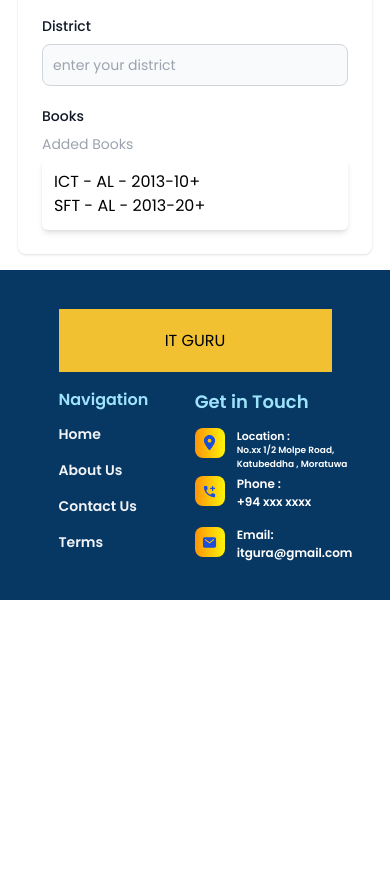
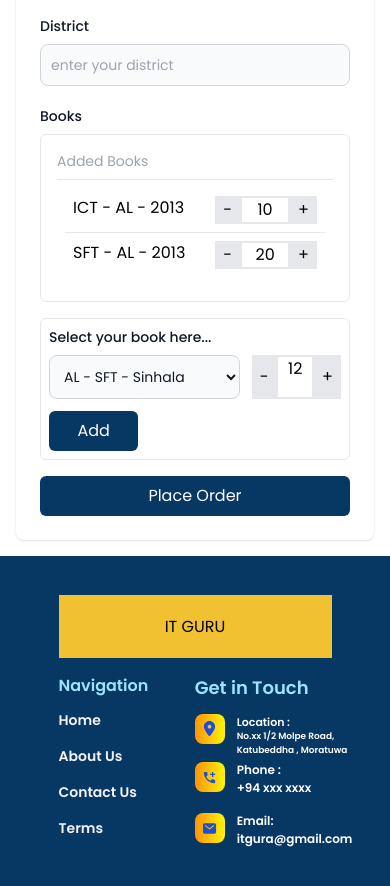
Before and after one commit to IT-Guru-Books-Store/ecomm-app-user, a Next.js app: page /wholesale-request in a window 390 px wide. Shown: the part 820-1706 px from the top of the page. Before the commit the page ends 1420 px from the top, so only its background shows below. Built offline with nearby package versions, Linux system fonts and the light colour scheme.

Commit message:
adding wholesale order request step.

```diff
--- a/components/wholesale-request/wholesale-content/WholesaleOrderDetails.js
+++ b/components/wholesale-request/wholesale-content/WholesaleOrderDetails.js
@@ -1,12 +1,17 @@
 import React from "react";
 import WholesaleOrderDetailsForm from "./order-details/WholesaleOrderDetailsForm";
 import WholeSaleBookList from "./order-details/WholeSaleBookList";
+import WholesaleBookAdder from "./order-details/WholesaleBookAdder";
 
 const WholesaleOrderDetails = () => {
   return (
     <div className="w-full mt-6 shadow rounded-lg p-6 border-spacing-1">
       <WholesaleOrderDetailsForm />
       <WholeSaleBookList />
+      <WholesaleBookAdder />
+      <button className="w-[100%] bg-[#073763] rounded-md text-white p-2">
+        Place Order
+      </button>
     </div>
   );
 };
--- a/components/wholesale-request/wholesale-content/order-details/WholeSaleBookList.js
+++ b/components/wholesale-request/wholesale-content/order-details/WholeSaleBookList.js
@@ -1,41 +1,34 @@
-"use client";
-
-import React, { useEffect, useState } from "react";
+import { addedBookList } from "@/data/dataModels";
+import React from "react";
 
 const WholeSaleBookList = () => {
-  const [bookList, setBookList] = useState([]);
-  useEffect(() => {
-    setBookList([
-      {
-        name: "ICT - AL - 2013",
-        desc: "none",
-        qty: 10,
-      },
-      {
-        name: "SFT - AL - 2013",
-        desc: "none",
-        qty: 20,
-      },
-    ]);
-  }, []);
-
+  const bookList = addedBookList;
   return (
     <div>
       <h3 className="block mb-2 text-sm font-medium text-gray-900 dark:text-white">
         Books
       </h3>
-      <div>
+      <div className="border p-4 rounded-md">
         <p className="block mb-1 text-sm font-normal text-gray-400 dark:text-gray-200">
           Added Books
         </p>
-        <div className="p-3 shadow-md rounded-md">
-          {bookList?.map((book) => {
+        <div className="p-2 border-t mt-2">
+          {bookList?.map((book, index) => {
             return (
-              <div key={book}>
+              <div
+                key={book.id}
+                className={`flex justify-between p-2 ${
+                  index !== bookList.length - 1 ? "border-b" : ""
+                }`}
+              >
                 <span>{book.name}</span>
-                <button>-</button>
-                <span>{book.qty}</span>
-                <button>+</button>
+                <div className="flex">
+                  <button className="bg-gray-200 px-2">-</button>
+                  <span className="w-[50px] flex justify-center border-solid border-2">
+                    {book.qty}
+                  </span>
+                  <button className="bg-gray-200 px-2">+</button>
+                </div>
               </div>
             );
           })}
--- /dev/null
+++ b/components/wholesale-request/wholesale-content/order-details/WholesaleBookAdder.js
@@ -0,0 +1,34 @@
+import React from "react";
+
+const WholesaleBookAdder = () => {
+  return (
+    <div className="my-4 border p-2 rounded-md">
+      <h3 className="block mb-2 text-sm font-medium text-gray-900 dark:text-white">
+        Select your book here...
+      </h3>
+      <div className="grid grid-cols-3 gap-3 sm:grid-cols-4">
+        <select
+          id="business-type"
+          className="col-span-2 bg-gray-50 border border-gray-300 text-gray-900 text-sm rounded-lg focus:ring-blue-500 focus:border-blue-500 block w-full p-2.5 dark:bg-gray-700 dark:border-gray-600 dark:placeholder-gray-400 dark:text-white dark:focus:ring-blue-500 dark:focus:border-blue-500"
+        >
+          <option>AL - SFT - Sinhala</option>
+          <option>AL - SFT - Sinhala</option>
+          <option>AL - SFT - Sinhala</option>
+          <option>AL - SFT - Sinhala</option>
+        </select>
+        <div className="flex justify-between">
+          <button className="bg-gray-200 px-2">-</button>
+          <span className="w-[60px] flex justify-center border-solid border-2">
+            12
+          </span>
+          <button className="bg-gray-200 px-2">+</button>
+        </div>
+        <button className="col-span-1 order-last bg-[#073763] rounded-md text-white p-2">
+          Add
+        </button>
+      </div>
+    </div>
+  );
+};
+
+export default WholesaleBookAdder;
--- a/components/wholesale-request/wholesale-content/order-details/WholesaleOrderDetailsForm.js
+++ b/components/wholesale-request/wholesale-content/order-details/WholesaleOrderDetailsForm.js
@@ -6,7 +6,7 @@ const WholesaleOrderDetailsForm = () => {
       <div className="grid sm:grid-cols-2 gap-x-6 w-full">
         <div className="mb-5">
           <label
-            for="first-name"
+            htmlFor="first-name"
             className="block mb-2 text-sm font-medium text-gray-900 dark:text-white"
           >
             First Name
@@ -21,7 +21,7 @@ const WholesaleOrderDetailsForm = () => {
         </div>
         <div className="mb-5">
           <label
-            for="last-name"
+            htmlFor="last-name"
             className="block mb-2 text-sm font-medium text-gray-900 dark:text-white"
           >
             Last Name
@@ -36,7 +36,7 @@ const WholesaleOrderDetailsForm = () => {
         </div>
         <div className="mb-5">
           <label
-            for="business-type"
+            htmlFor="business-type"
             className="block mb-2 text-sm font-medium text-gray-900 dark:text-white"
           >
             Select your business type
@@ -53,7 +53,7 @@ const WholesaleOrderDetailsForm = () => {
         </div>
         <div className="mb-5">
           <label
-            for="contact-no-1"
+            htmlFor="contact-no-1"
             className="block mb-2 text-sm font-medium text-gray-900 dark:text-white"
           >
             Contact No <spam className="text-[10px] text-gray-400">1</spam>
@@ -68,7 +68,7 @@ const WholesaleOrderDetailsForm = () => {
         </div>
         <div className="mb-5">
           <label
-            for="contact-no-2"
+            htmlFor="contact-no-2"
             className="block mb-2 text-sm font-medium text-gray-900 dark:text-white"
           >
             Contact No <spam className="text-[10px] text-gray-400">2</spam>
@@ -83,7 +83,7 @@ const WholesaleOrderDetailsForm = () => {
         </div>
         <div className="mb-5">
           <label
-            for="address"
+            htmlFor="address"
             className="block mb-2 text-sm font-medium text-gray-900 dark:text-white"
           >
             Address
@@ -98,7 +98,7 @@ const WholesaleOrderDetailsForm = () => {
         </div>
         <div className="mb-5">
           <label
-            for="city"
+            htmlFor="city"
             className="block mb-2 text-sm font-medium text-gray-900 dark:text-white"
           >
             Nearest City
@@ -113,7 +113,7 @@ const WholesaleOrderDetailsForm = () => {
         </div>
         <div className="mb-5">
           <label
-            for="district"
+            htmlFor="district"
             className="block mb-2 text-sm font-medium text-gray-900 dark:text-white"
           >
             District
--- a/data/dataModels.js
+++ b/data/dataModels.js
@@ -18,3 +18,18 @@ export const cartData = [
     img: "https://images.unsplash.com/photo-1592496431122-2349e0fbc666?q=80&w=3012&auto=format&fit=crop&ixlib=rb-4.0.3&ixid=M3wxMjA3fDB8MHxwaG90by1wYWdlfHx8fGVufDB8fHx8fA%3D%3D",
   },
 ];
+
+export const addedBookList = [
+  {
+    id: "7872317",
+    name: "ICT - AL - 2013",
+    desc: "none",
+    qty: 10,
+  },
+  {
+    id: "7872637",
+    name: "SFT - AL - 2013",
+    desc: "none",
+    qty: 20,
+  },
+];
```
